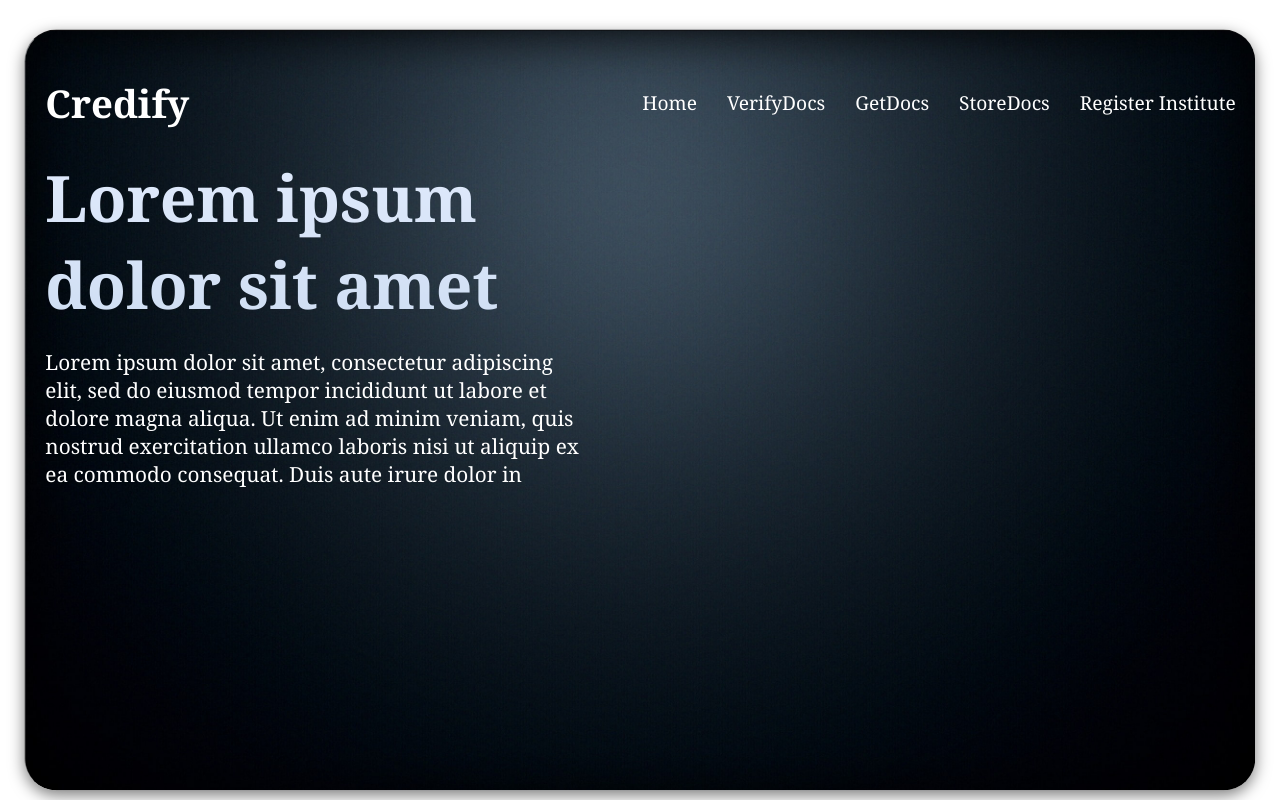
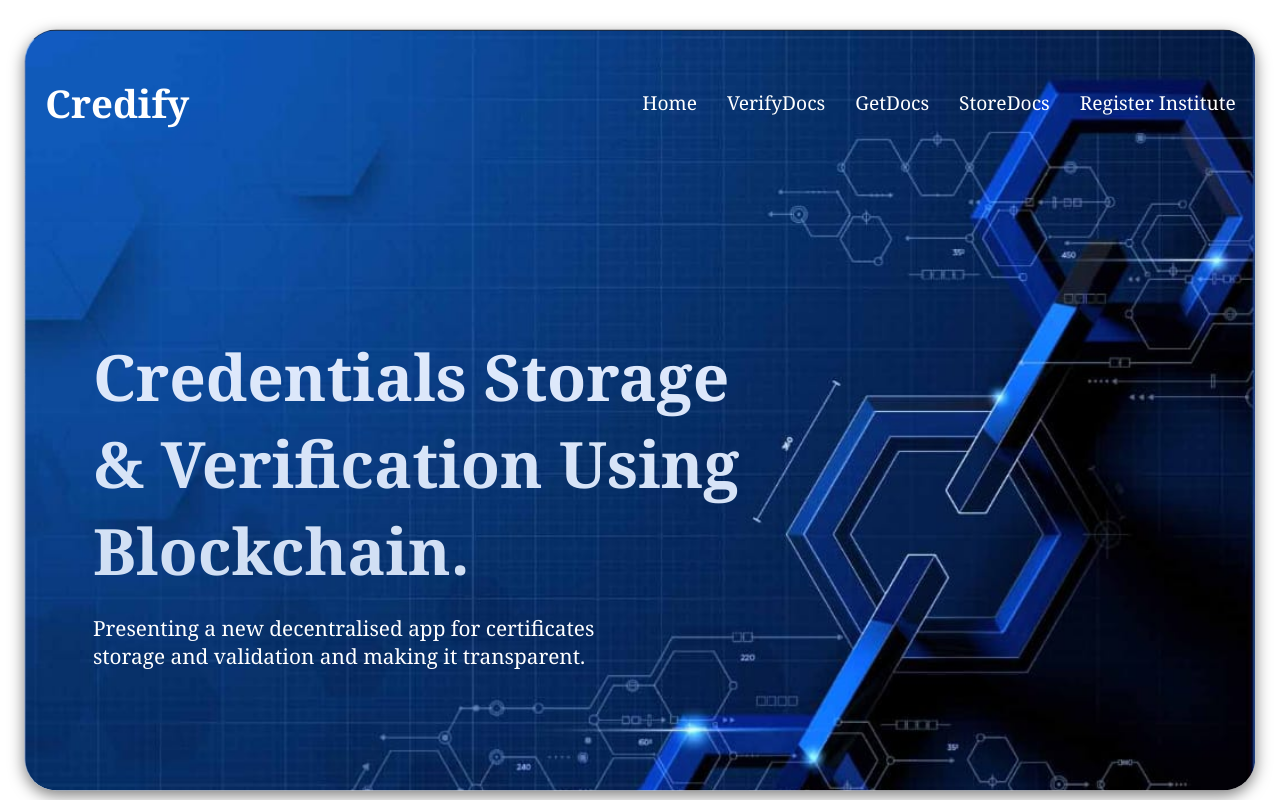
Before and after one commit to NitinJuyal1610/Decentralised-Ceredential-Verification, a React (Create React App) app in the folder client/: page / in a window 1280 px wide. Built offline with nearby package versions, Linux system fonts and the light colour scheme; what ipfs-http-client would draw is missing.

Commit message:
ui changes

```diff
--- a/client/src/App.css
+++ b/client/src/App.css
@@ -3,6 +3,7 @@
 }
 
 body {
+
   /* background-image: url(./components/background.jpg); */
 
   height: 100vh;
@@ -12,10 +13,12 @@ body {
   padding: 0;
   font-family: Georgia, "Times New Roman", Times, serif;
   font-size: 1.2rem;
+
 }
 
 .container {
   background-image: url(./components/background.jpg);
+  background-image: url(./components/bg.jpeg);
   background-size: cover;
   width: 93%;
   height: 90%;
@@ -31,6 +34,8 @@ body {
   /* backdrop-filter: blur(5px); */
   padding: 20px;
   margin-top: 10px;
+  animation-duration: 1s;
+    animation-name: slidein;
 }
 
 .Nav {
@@ -49,12 +54,14 @@ body {
   gap: 10px;
 }
 .Header {
-  width: 40%;
+
+  width: 60%;
   color: white;
   font-size: 4rem;
   font-weight: 800;
   text-align: start;
   margin: 0;
+
   background: -webkit-linear-gradient(#e0eafc, #cfdef3);
   -webkit-background-clip: text;
   -webkit-text-fill-color: transparent;
@@ -98,13 +105,20 @@ a:hover {
   display: flex;
   flex-direction: column;
   gap: 20px;
+  margin-top: 15%;
+  margin-left: 4%;
+  animation-duration: 1s;
+    animation-name: slidein;
 }
 
 .imgg {
-  position: absolute;
-  top: 50%;
-  left: 50%;
-  width: 70vh;
+   position:sticky;
+  top: 0%;
+  left: 0%;
+  width:100%;
+  bottom: 0%;
+  content-visibility:inherit;
+
   border-radius: 12px 12px 0px 12px;
 }
 
@@ -184,3 +198,15 @@ input {
   color: white;
   outline: none;
 }
+
+@keyframes slidein {
+  from {
+    margin-left: 100%;
+    width: 300%;
+  }
+
+  to {
+    margin-left: 0%;
+    width: 100%;
+  }
+}
--- a/client/src/components/HomePage.jsx
+++ b/client/src/components/HomePage.jsx
@@ -1,20 +1,22 @@
 import React from "react";
-import imgg from "./homePage.jpg";
+// import imgg from "./bg.jpeg";
+import "animate.css";
 
 export default function HomePage() {
   return (
     <div>
-      <div className="about">
-        <p className="Header">Lorem ipsum dolor sit amet</p>
-        <p className="para">
-          Lorem ipsum dolor sit amet, consectetur adipiscing elit, sed do
-          eiusmod tempor incididunt ut labore et dolore magna aliqua. Ut enim ad
-          minim veniam, quis nostrud exercitation ullamco laboris nisi ut
-          aliquip ex ea commodo consequat. Duis aute irure dolor in
-        </p>
-      </div>
-
-      {/* <img src={imgg} className="imgg" alt="image here" /> */}
+      <>
+        <div className="about">
+          <p className="Header animate__slideInDown">
+            Credentials Storage & Verification Using Blockchain.
+          </p>
+          <p className="para">
+            Presenting a new decentralised app for certificates storage and
+            validation and making it transparent.
+          </p>
+        </div>
+        {/* <img src={imgg} className="imgg" alt="image here" /> */}
+      </>
     </div>
   );
 }
```
Also changed, not shown: client/src/components/bg.jpeg (added).
